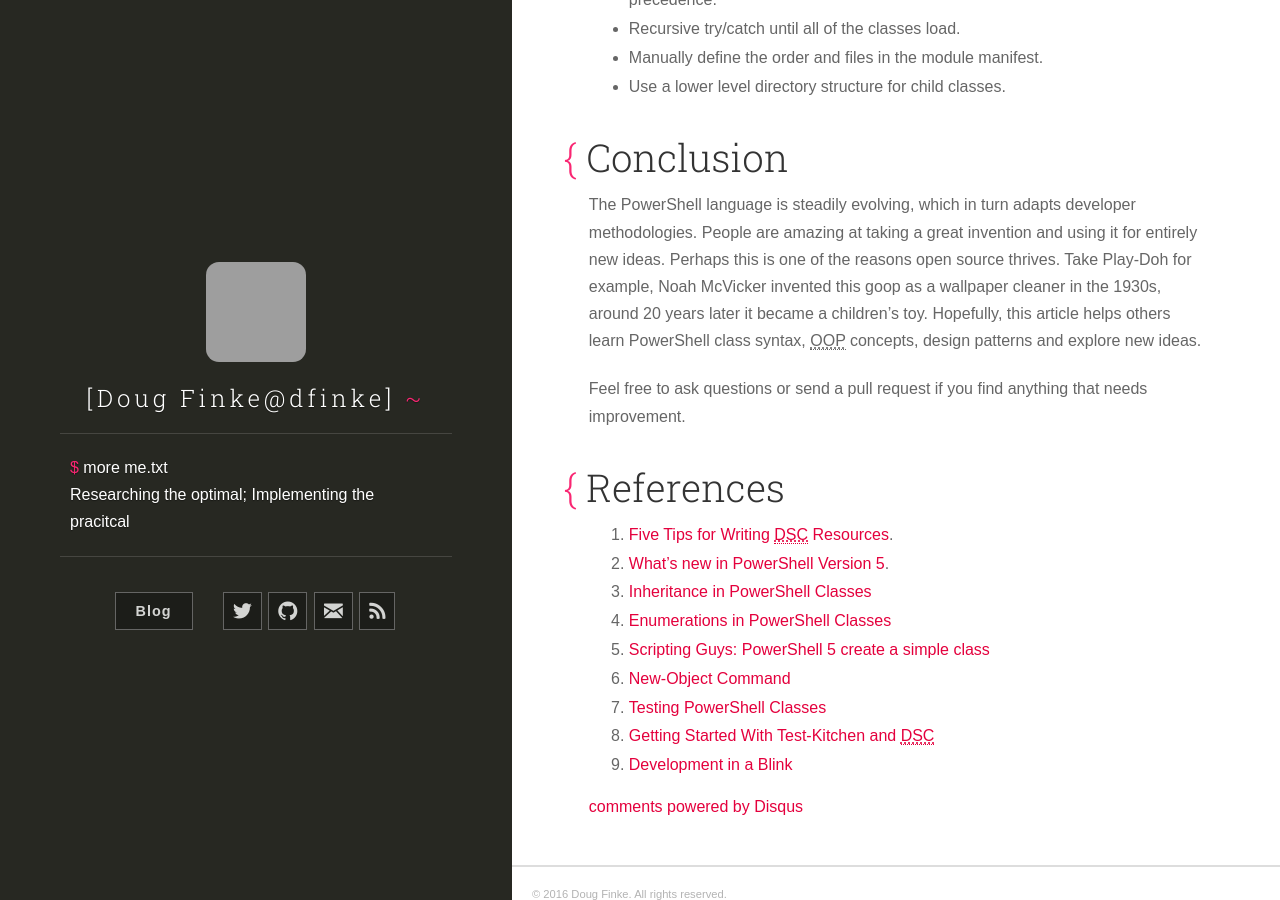
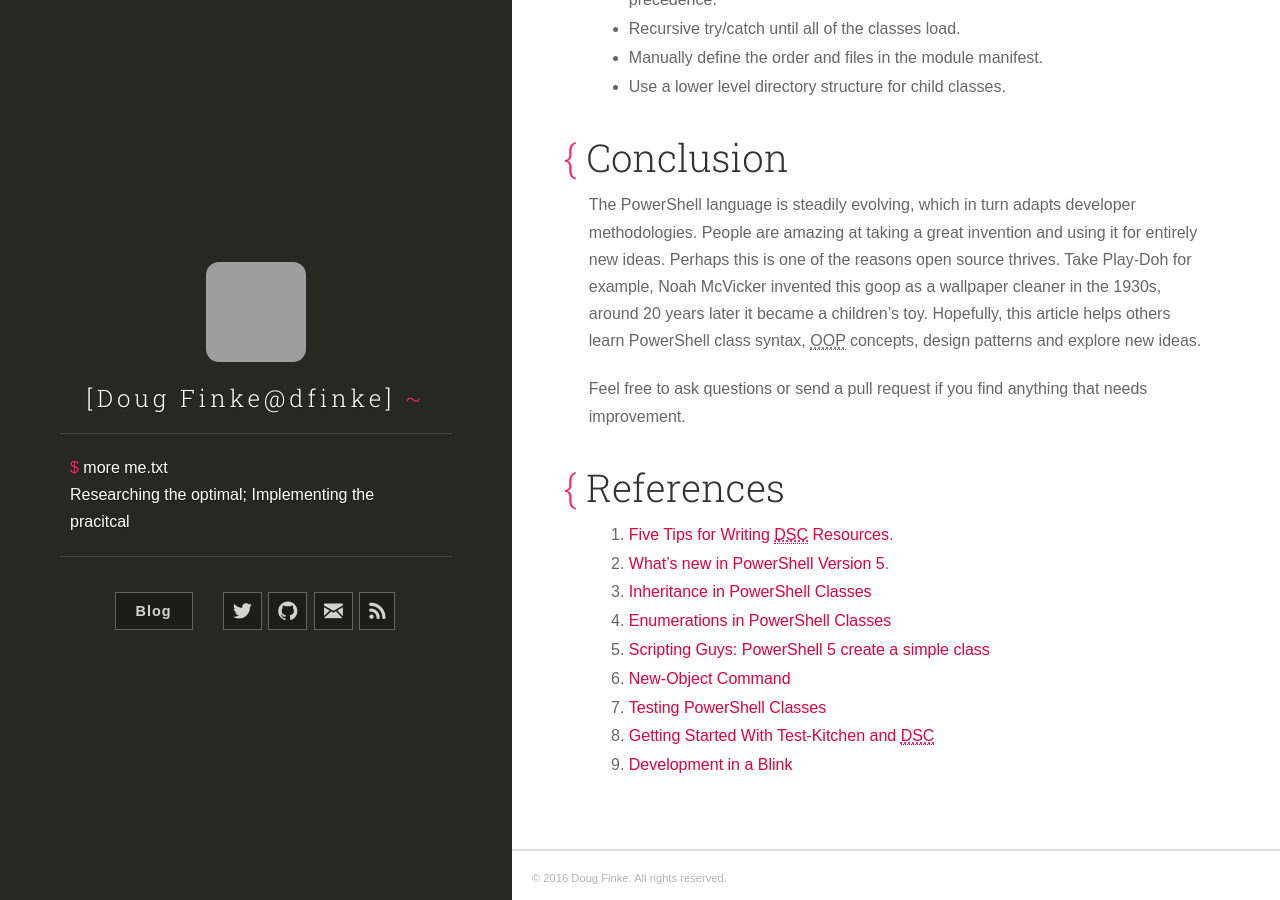
Before and after one commit to dfinke/dfinke.github.io, a Jekyll site: the page built from _posts/2016-08-18-powershell-classes-and-concepts.md, in a window 1280 px wide and 900 px high, scrolled down 25040 px, cut to the strip 0-900 px from the top of the window. Built offline with Jekyll 4.4.1, drawn with Linux system fonts in a browser that asks for light colours; nearby versions of some CDN libraries; comment, search, counter and statistics services are not loaded; some of the changed lines change nothing that is shown; grey boxes are pictures that could not be loaded.

Commit message:
turn off disqus

```diff
--- a/_layouts/post.html
+++ b/_layouts/post.html
@@ -20,6 +20,6 @@ layout: default
   <section class="post">
     {{ content }}
   </section>
-  {% if page.comments != false and site.disqus_shortname %}<section id="disqus_thread"></section><!-- /#disqus_thread -->{% endif %}
+  <!--{% if page.comments != false and site.disqus_shortname %}<section id="disqus_thread"></section>{% endif %}-->
 </article>
-{% if page.comments != false %}{% include disqus.html %}{% endif %}
+<!--{% if page.comments != false %}{% include disqus.html %}{% endif %}-->
```
